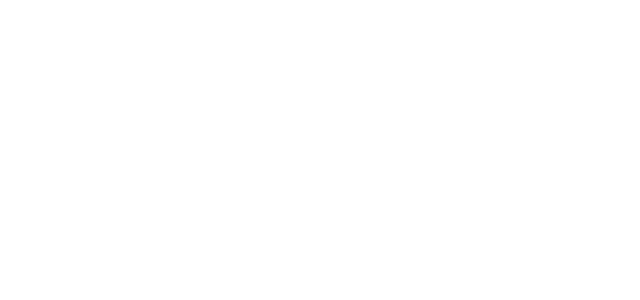
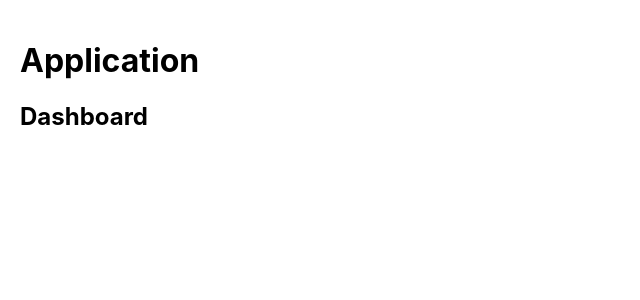
Before and after one commit to xta/react-auth-tutorial, a React (Create React App) app: page /dashboard in a window 1280 px wide. Shown: the top 300 px of the page, without its empty margins (0-640 px from the left). Built offline with nearby package versions, Linux system fonts and the light colour scheme.

Commit message:
create dashboard & preferences pages with router v6

```diff
--- a/package.json
+++ b/package.json
@@ -8,6 +8,7 @@
     "@testing-library/user-event": "^13.5.0",
     "react": "^18.2.0",
     "react-dom": "^18.2.0",
+    "react-router-dom": "^6.14.2",
     "react-scripts": "5.0.1",
     "web-vitals": "^2.1.4"
   },
--- a/src/components/App/App.css
+++ b/src/components/App/App.css
@@ -1,38 +1,3 @@
-.App {
-  text-align: center;
+.wrapper {
+  padding: 20px;
 }
-
-.App-logo {
-  height: 40vmin;
-  pointer-events: none;
-}
-
-@media (prefers-reduced-motion: no-preference) {
-  .App-logo {
-    animation: App-logo-spin infinite 20s linear;
-  }
-}
-
-.App-header {
-  background-color: #282c34;
-  min-height: 100vh;
-  display: flex;
-  flex-direction: column;
-  align-items: center;
-  justify-content: center;
-  font-size: calc(10px + 2vmin);
-  color: white;
-}
-
-.App-link {
-  color: #61dafb;
-}
-
-@keyframes App-logo-spin {
-  from {
-    transform: rotate(0deg);
-  }
-  to {
-    transform: rotate(360deg);
-  }
-}
--- a/src/components/App/App.js
+++ b/src/components/App/App.js
@@ -1,9 +1,24 @@
 import React from 'react';
 import './App.css';
+import { BrowserRouter, Route, Routes } from 'react-router-dom';
+import { Dashboard } from '../Dashboard/Dashboard';
+import { Preferences } from '../Preferences/Preferences';
 
 function App() {
   return (
-    <></>
+    <div className="wrapper">
+      <h1>Application</h1>
+      <BrowserRouter>
+        <Routes>
+          <Route path="/dashboard" element={<Dashboard />}>
+
+          </Route>
+          <Route path="/preferences" element={<Preferences />}>
+
+          </Route>
+        </Routes>
+      </BrowserRouter>
+    </div>
   );
 }
 
--- /dev/null
+++ b/src/components/Dashboard/Dashboard.js
@@ -0,0 +1,7 @@
+import React from 'react';
+
+export const Dashboard = () => {
+    return (
+        <h2>Dashboard</h2>
+    );
+}
--- /dev/null
+++ b/src/components/Preferences/Preferences.js
@@ -0,0 +1,7 @@
+import React from 'react';
+
+export const Preferences = () => {
+    return (
+        <h2>Preferences</h2>
+    );
+}
```
Also changed, not shown: 1 other file (tests, documents, lock files or other folders).
